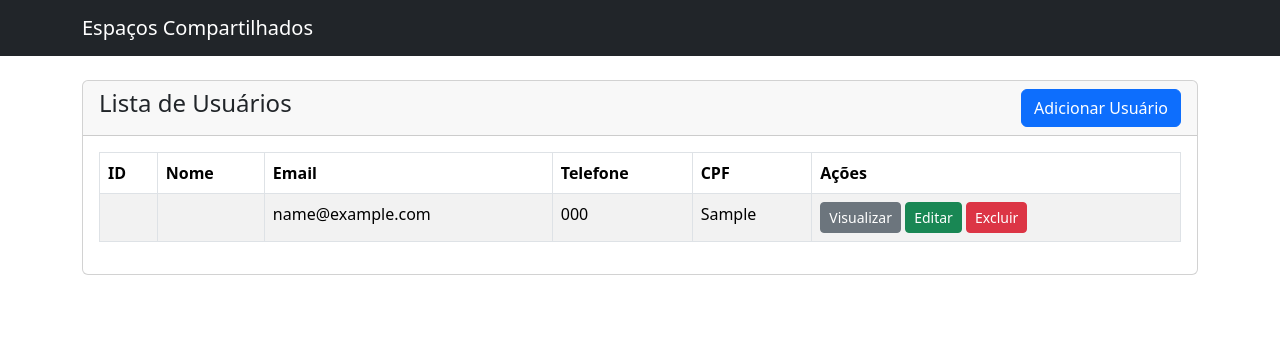
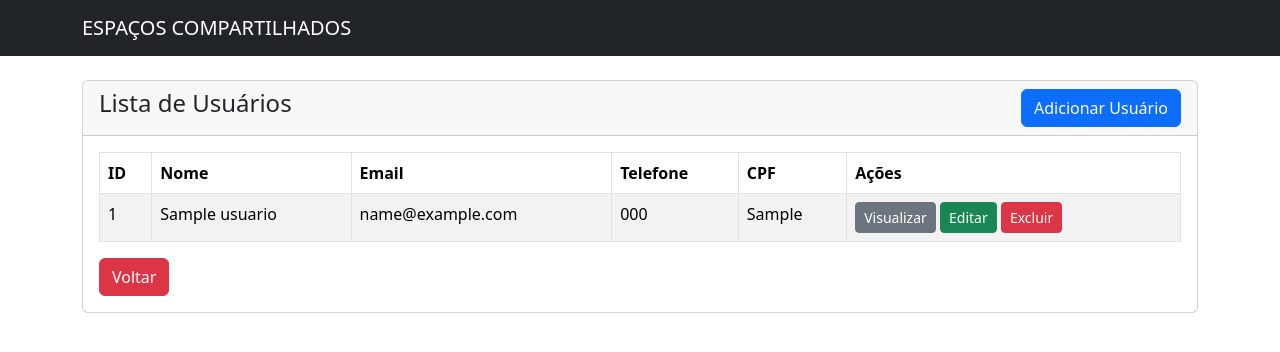
Before and after one commit to mariahelena023/SistemaDeReserva, a PHP site: page /USUARIO/usuario-index.php in a window 1280 px wide. Shown: the top 352 px of the page. Run offline with PHP 8.4, Linux system fonts and the light colour scheme; tables that the repository leaves empty hold one stand-in row (values such as "Sample post"); data that the repository does not hold is empty.

Commit message:
arrumando o script

```diff
--- a/espacos_compartilhados/ACOES/navbar.php
+++ b/espacos_compartilhados/ACOES/navbar.php
@@ -1,5 +1,5 @@
 <nav class="navbar navbar-dark bg-dark">
     <div class="container-md">
-        <a href="#" class="navbar-brand">Espaços Compartilhados</a>
+        <a href="#" class="navbar-brand">ESPAÇOS COMPARTILHADOS</a>
     </div>
 </nav>
--- a/espacos_compartilhados/USUARIO/usuario-index.php
+++ b/espacos_compartilhados/USUARIO/usuario-index.php
@@ -43,16 +43,16 @@ require '../DB/conexao.php';
                                         foreach($usuarios as $usuario){
                                 ?>
                                 <tr>
-                                    <td><?= $usuario['id'] ?></td>
-                                    <td><?= $usuario['nome'] ?></td>
+                                    <td><?= $usuario['id_usuario'] ?></td>
+                                    <td><?= $usuario['nome_usuario'] ?></td>
                                     <td><?= $usuario['email'] ?></td>
                                     <td><?= $usuario['telefone'] ?></td>
                                     <td><?= $usuario['cpf'] ?></td>
                                     <td>
-                                        <a href="usuario-view.php?id=<?= $usuario['id'] ?>" class="btn btn-secondary btn-sm">Visualizar</a>
-                                        <a href="usuario-edit.php?id=<?= $usuario['id'] ?>" class="btn btn-success btn-sm">Editar</a>
+                                        <a href="usuario-view.php?id=<?= $usuario['id_usuario'] ?>" class="btn btn-secondary btn-sm">Visualizar</a>
+                                        <a href="usuario-edit.php?id=<?= $usuario['id_usuario'] ?>" class="btn btn-success btn-sm">Editar</a>
                                         <form action="acoes.php" type="submit" method="POST" class="d-inline">
-                                            <button onclick = "return confirm('Tem Certeza que Deseja Excluir?')" type="submit" name="delete_usuario" value="<?= $usuario['id'] ?>" class="btn btn-danger btn-sm">Excluir</button>
+                                            <button onclick = "return confirm('Tem Certeza que Deseja Excluir?')" type="submit" name="delete_usuario" value="<?= $usuario['id_usuario'] ?>" class="btn btn-danger btn-sm">Excluir</button>
                                         </form>
                                     </td>
                                 </tr>
@@ -64,6 +64,7 @@ require '../DB/conexao.php';
                                 ?>
                             </tbody>
                         </table>
+                        <a href="../index.php" class="btn btn-danger float-start">Voltar</a>
                     </div>
                 </div>
             </div>
```
Also changed, not shown: espacos_compartilhados/ACOES/acoes.php (+4 -7 lines).
